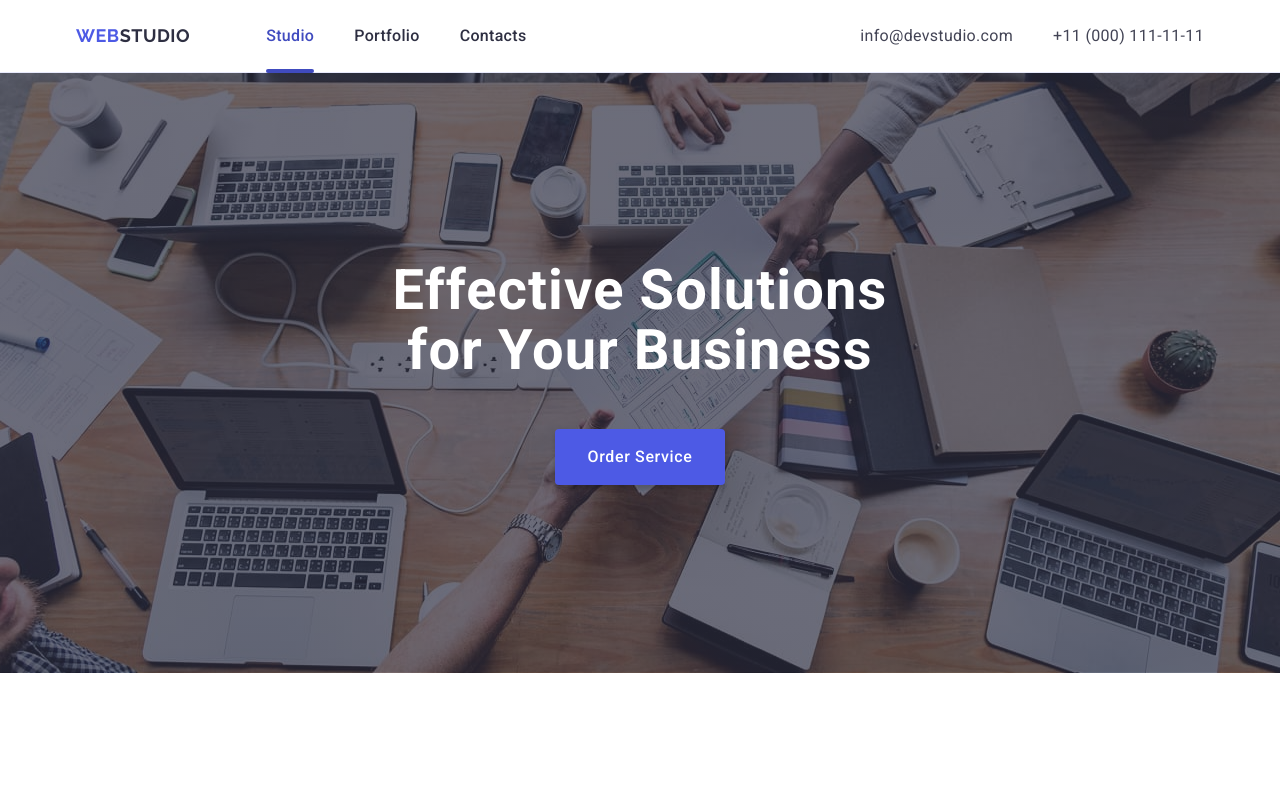
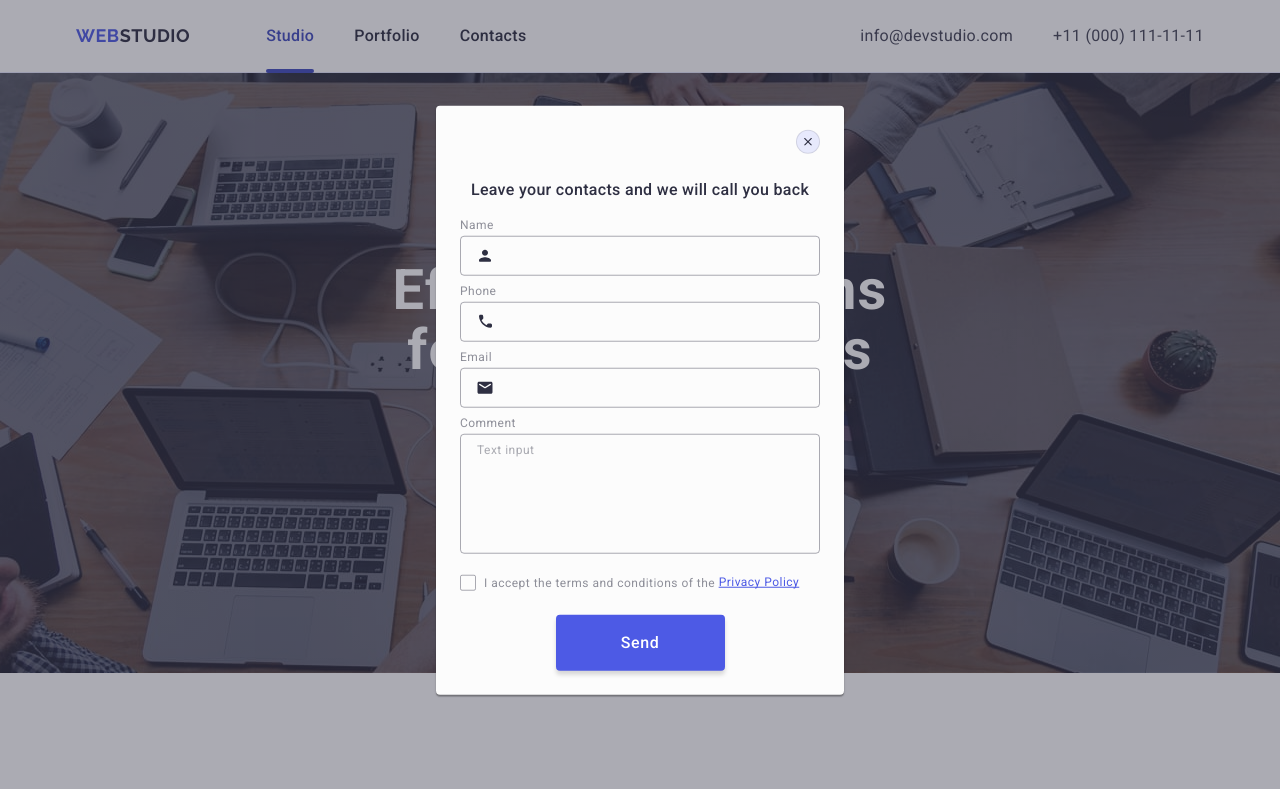
Before and after one commit to Liliia-Zharikova14081998/goit-markup-hw-05, a plain HTML site: page index.html in a window 1280 px wide. Shown: the top 789 px of the page. Drawn offline with nearby package versions, Linux system fonts and the light colour scheme.

Commit message:
change 2

```diff
--- a/css/styles.css
+++ b/css/styles.css
@@ -586,6 +586,7 @@ img {
   justify-content: center;
   align-items: center;
   border-radius: 4px;
+  min-width: 165px;
   padding: 8px 24px;
   background-color: #4d5ae5;
   cursor: pointer;
@@ -657,18 +658,24 @@ img {
   border-radius: 50%;
   width: 24px;
   height: 24px;
+  display: flex;
+  justify-content: center;
+  align-items: center;
+  padding: 0;
   position: absolute;
   top: 24px;
   right: 24px;
   background-color: #e7e9fc;
   border: 1px solid rgba(0, 0, 0, 0.1);
-  transition: background-color 250ms cubic-bezier(0.4, 0, 0.2, 1);
+  transition: background-color 250ms cubic-bezier(0.4, 0, 0.2, 1),
+    border 250ms cubic-bezier(0.4, 0, 0.2, 1);
   cursor: pointer;
 }
 
 .modal-close-btn:hover,
 .modal-close-btn:focus {
   background-color: #404bbf;
+  border: none;
 }
 
 .close-icon {
@@ -698,7 +705,7 @@ img {
 .modal-label {
   font-weight: 400;
   font-size: 12px;
-  line-height: 1.16667;
+  line-height: 1.17;
   letter-spacing: 0.04em;
   color: #8e8f99;
   display: block;
@@ -730,13 +737,23 @@ img {
   left: 16px;
   top: 50%;
   transform: translateY(-50%);
+  transition: fill 250ms cubic-bezier(0.4, 0, 0.2, 1);
 }
 
 .modal-input:focus + .modal-icon {
   fill: #4d5ae5;
 }
 
+.modal-field-textarea {
+  margin-bottom: 16px;
+}
+
 .modal-textarea {
+  font-weight: 400;
+  font-size: 12px;
+  line-height: 1.17;
+  letter-spacing: 0.04em;
+  color: rgba(46, 47, 66, 0.4);
   background-color: transparent;
   border: 1px solid rgba(46, 47, 66, 0.4);
   border-radius: 4px;
@@ -773,7 +790,7 @@ img {
   align-items: center;
   font-weight: 400;
   font-size: 12px;
-  line-height: 1.16667;
+  line-height: 1.17;
   letter-spacing: 0.04em;
   color: #8e8f99;
 }
@@ -784,7 +801,7 @@ img {
   height: 16px;
   border-radius: 2px;
   border: 1px solid rgba(46, 47, 66, 0.4);
-  display: flex;
+  display: inline-flex;
   align-items: center;
   justify-content: center;
   fill: transparent;
@@ -822,7 +839,7 @@ img {
   border-radius: 4px;
   padding: 16px 32px;
   border: none;
-  width: 169px;
+  min-width: 169px;
   box-shadow: 0 4px 4px 0 rgba(0, 0, 0, 0.15);
   transition: background-color 250ms cubic-bezier(0.4, 0, 0.2, 1);
 }
--- a/index.html
+++ b/index.html
@@ -648,7 +648,7 @@
               <svg
                 class="send-icon"
                 width="24"
-                height="20"
+                height="24"
               >
                 <use href="./images/icons.svg#icon-send"></use>
               </svg>
@@ -658,7 +658,7 @@
       </div>
     </footer>
     <div
-      class="backdrop"
+      class="backdrop is-open"
       data-modal
     >
       <div class="modal">
@@ -694,7 +694,7 @@
               <svg
                 class="modal-icon"
                 width="18"
-                height="18"
+                height="24"
               >
                 <use href="./images/icons.svg#icon-person"></use>
               </svg>
@@ -746,28 +746,29 @@
               </svg>
             </div>
           </div>
-          <div class="modal-field">
+          <div class="modal-field-textarea">
             <label
-              for="user-text"
+              for="user-comment"
               class="modal-label"
               >Comment</label
             >
             <textarea
+              id="user-comment"
               class="modal-textarea"
-              name="user-text"
+              name="user-comment"
               placeholder="Text input"
             ></textarea>
           </div>
           <div class="modal-checkbox">
             <input
-              name="policy"
-              id="policy"
-              value="accept"
+              name="user-privacy"
+              id="user-privacy"
+              value="true"
               class="modal-checkbox-input visually-hidden"
               type="checkbox"
             />
             <label
-              for="policy"
+              for="user-privacy"
               class="modal-checkbox-label"
             >
               <span class="modal-checkbox-icon">
```
